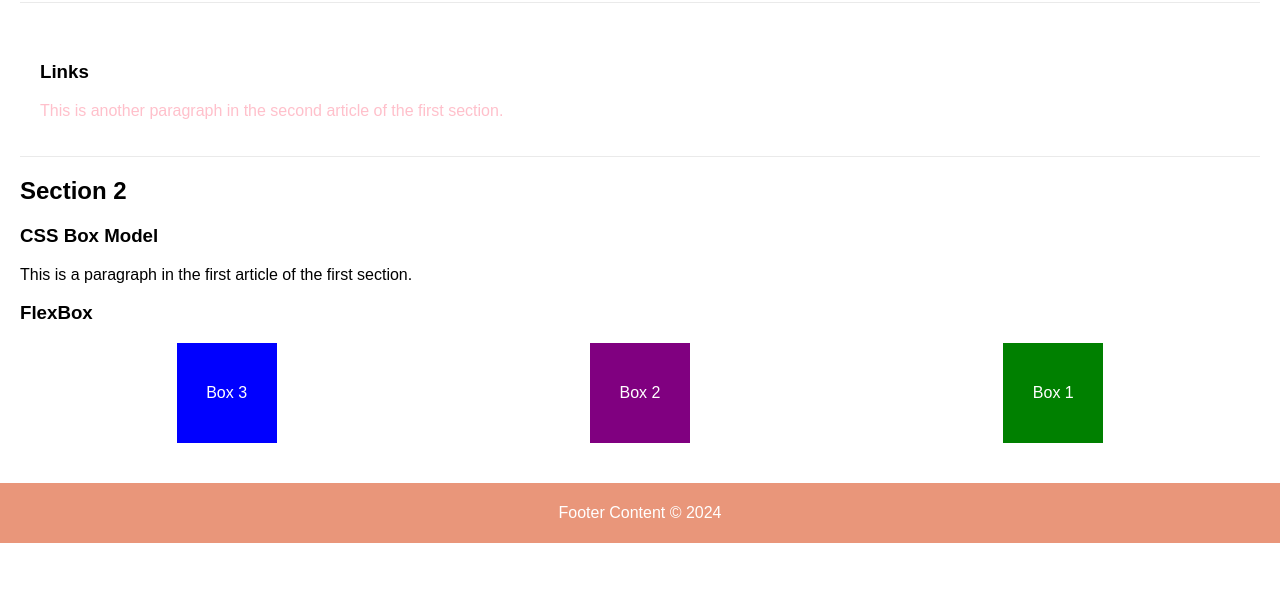
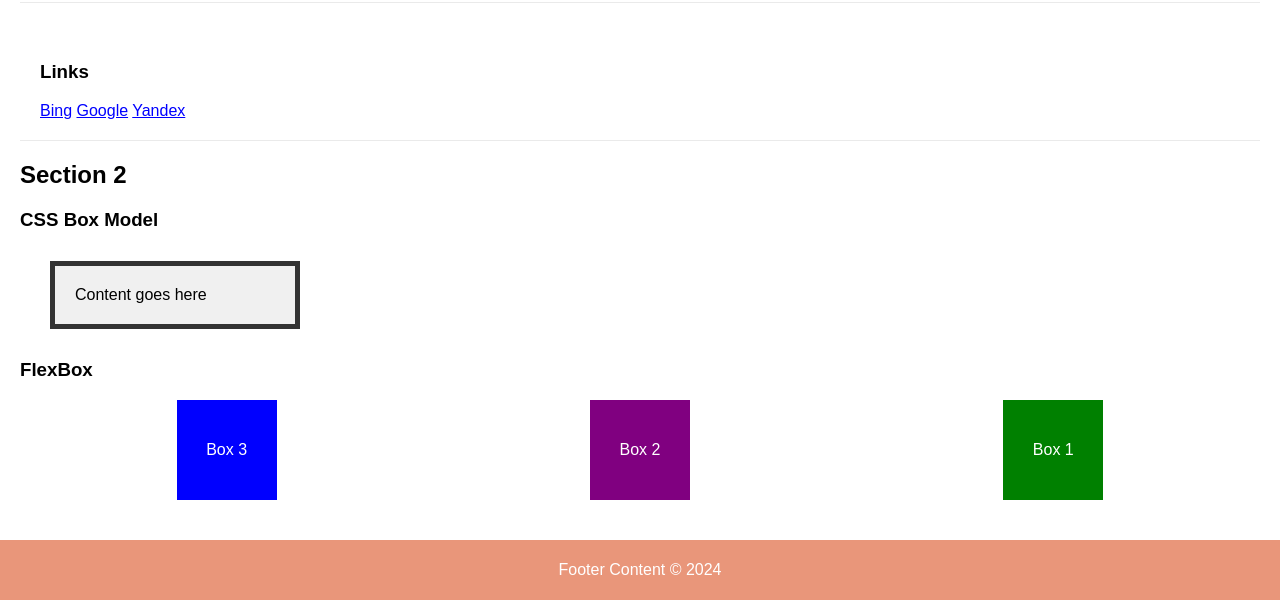
Before and after one commit to smgtkn/CMSC122-MidtermReview, a plain HTML site: page index.html in a window 1280 px wide. Shown: the part 1641-2241 px from the top of the page. Before the commit the page ends 2184 px from the top, so only its background shows below. Drawn offline with Linux system fonts and the light colour scheme.

Commit message:
added Links and Box Model

```diff
--- a/index.html
+++ b/index.html
@@ -5,9 +5,12 @@
     <meta name="viewport" content="width=device-width, initial-scale=1.0">
     <title>Simple Webpage</title>
     <style>
-        div>p {
+        div >p {
             color: pink;
         }
+        /* p {
+          color: blue;
+        } */
         body { font-family: sans-serif; margin: 0;  }
         header, footer { background-color: #f3f3f3; padding: 20px; text-align: center; }
         nav { background: #333; padding: 10px 0; }
@@ -48,18 +51,22 @@ footer {
     text-decoration: underline;
 
   }
+  a:hover{
+    color: orange;
+  }
 
-  a:visited{
-
-    color: blueviolet;
-
-
-  }
   a:active{
 
     color: green;
 
   }
+  .box-model {
+    width: 200px; /* Width of the content area */
+    padding: 20px; /* Padding around the content */
+    border: 5px solid #333; /* Border around the padding */
+    margin: 30px; /* Margin around the border */
+    background-color: #f0f0f0; /* Background color of the content area */
+}
 table, th, td {
   border:1px solid black;
 }
@@ -102,8 +109,8 @@ table, th, td {
         <div id="mydiv">
             <h3>Headings and Paragraphs</h3>
 
-            <h4>Hello, I'm h4 </h4>
-            <h5>I'm h5</h5>
+           <h4>Hello, I'm h4 </h4>
+             <h5>I'm h5</h5>
             <h6>How small can I get! </h6>
             <span>
             <p>I'm a p element, my immediate parent is span and I have a div parent too!!!
@@ -177,7 +184,10 @@ table, th, td {
             </a>        </div>
         <div id="mydiv">
             <h3>Links</h3>
-            <p>This is another paragraph in the second article of the first section.</p>
+            <a href='https:/bing.com' type="text/html" >Bing</a>
+            <a href='https:/google.com' type="text/html" >Google</a>
+            <a href='https:/yandex.com' type="text/html" >Yandex</a>
+
         </div>
 
     </section>
@@ -186,7 +196,9 @@ table, th, td {
         <h2>Section 2</h2>
         <article>
             <h3>CSS Box Model </h3>
-            <p>This is a paragraph in the first article of the first section.</p>
+            <body>
+              <div class="box-model">Content goes here</div>
+          </body>
             <h3>FlexBox </h3>
             <div class="flex-container-boxes">
                 <div class="box" style="background-color: green;">Box 1</div>
```
